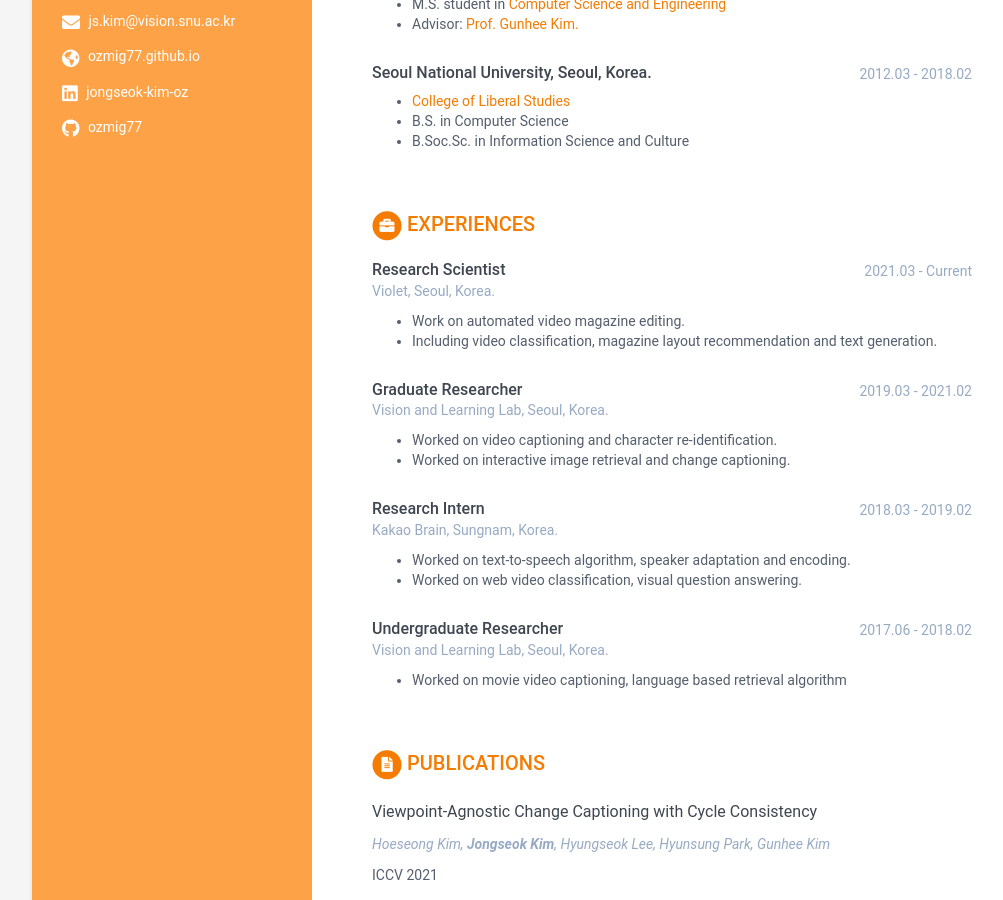
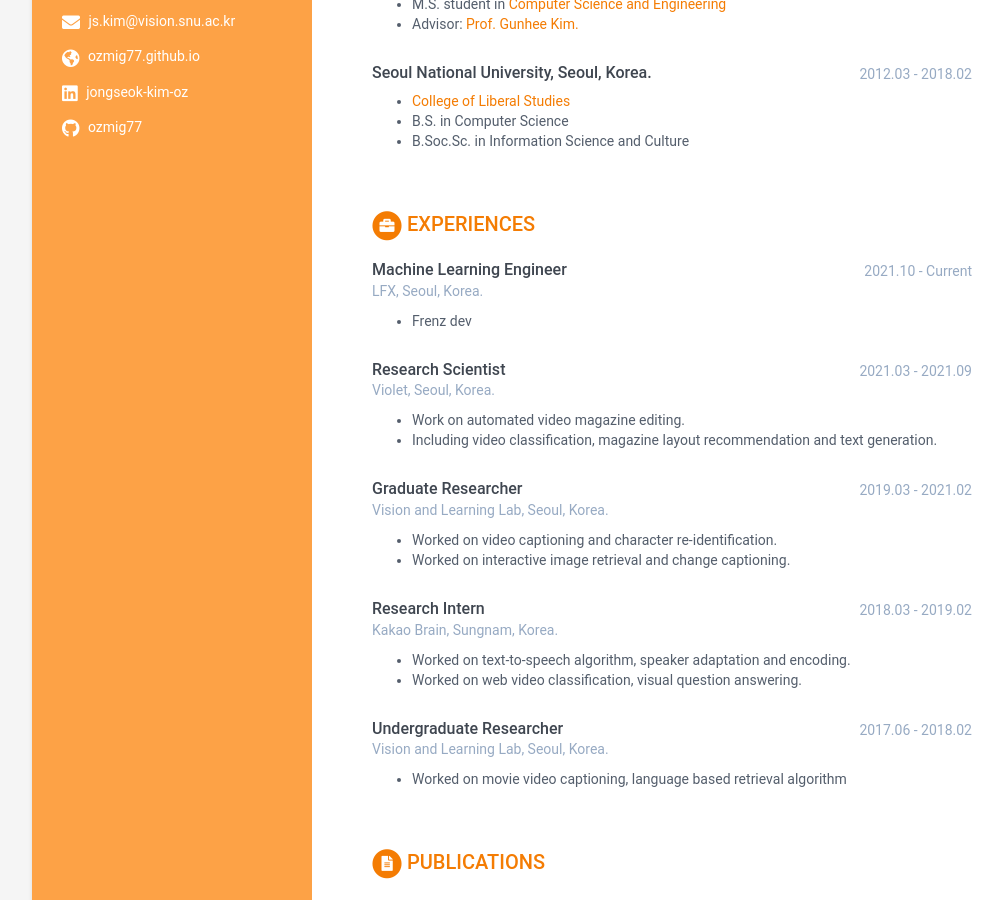
Before and after one commit to ozmig77/ozmig77.github.io, a Jekyll site: the page built from index.html, in a window 1280 px wide and 900 px high, scrolled down 336 px. Shown: the whole window, without its empty margins (108-1111 px from the left). Built offline with Jekyll 4.4.1, drawn with Linux system fonts in a browser that asks for light colours.

Commit message:
Update data.yml

```diff
--- a/_data/data.yml
+++ b/_data/data.yml
@@ -62,8 +62,13 @@ education:
       #university: Seoul National University
 
 experiences:
+    - role: Machine Learning Engineer
+      time: 2021.10 - Current
+      company: LFX, Seoul, Korea.
+      details: |
+          - Frenz dev
     - role: Research Scientist
-      time: 2021.03 - Current
+      time: 2021.03 - 2021.09
       company: Violet, Seoul, Korea.
       details: |
           - Work on automated video magazine editing.
```
